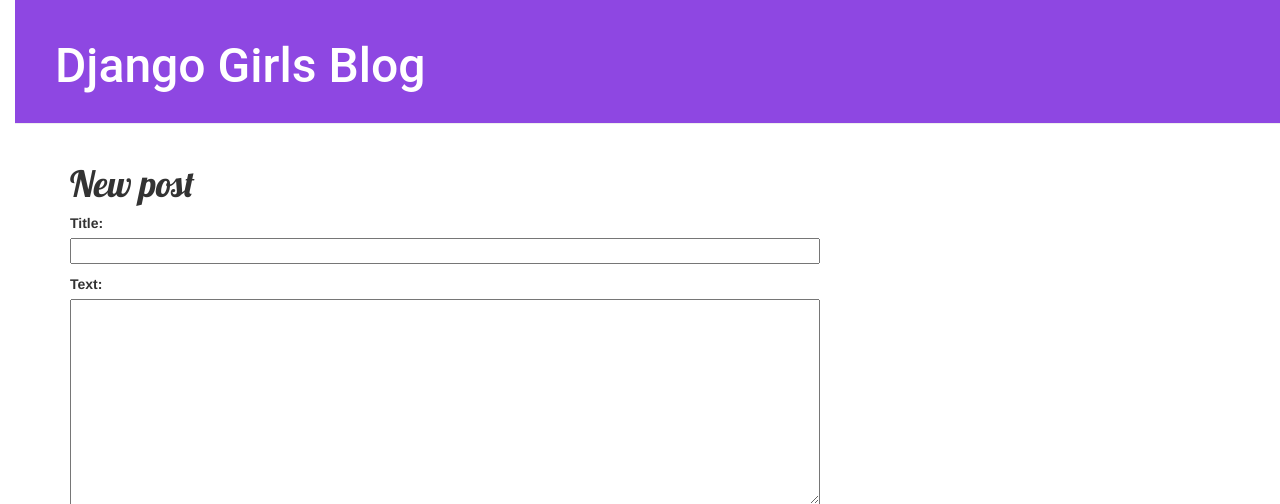
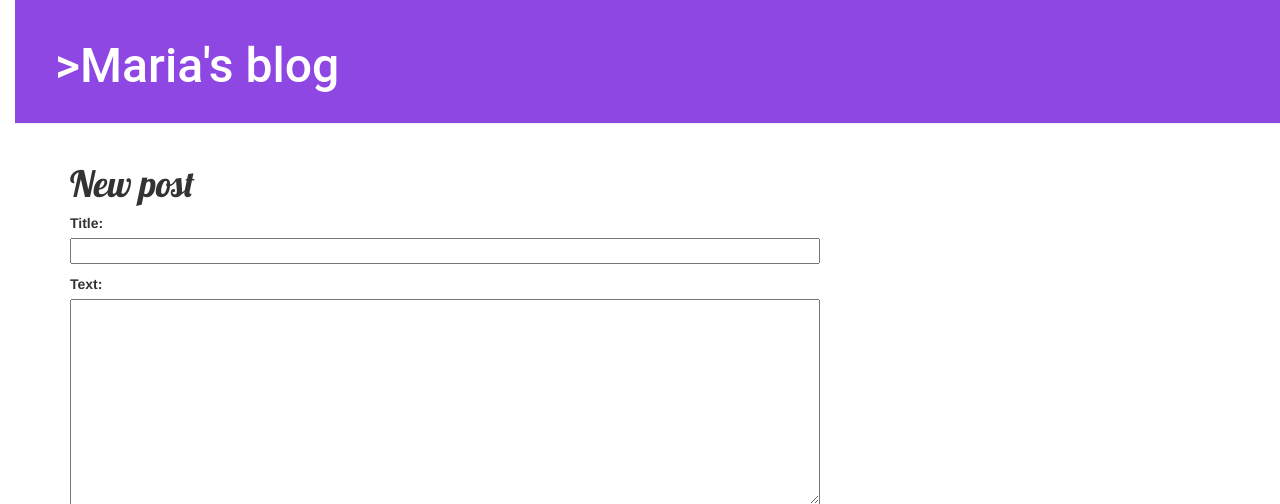
Before and after one commit to Maria1993/my-first-blog, a Django app: page /post/new/ in a window 1280 px wide. Shown: the top 504 px of the page. Run offline with Django 3.2, Linux system fonts and the light colour scheme; some libraries are stand-ins or nearby versions.

Commit message:
Cambie el HTML para la página.

```diff
--- a/blog/templates/blog/base.html
+++ b/blog/templates/blog/base.html
@@ -12,7 +12,7 @@
             {% if user.is_authenticated %}
 				<a href="{% url 'post_new' %}" class="top-menu"><span class="glyphicon glyphicon-plus"></span></a>
 			{% endif %}
-            <h1><a href="/">Django Girls Blog</a></h1>
+            <h1><a href="/">>Maria's blog</a></h1>
         </div>
         <div class="content container">
             <div class="row">
--- a/blog/urls.py
+++ b/blog/urls.py
@@ -5,5 +5,5 @@
     path('', views.post_list, name='post_list'),
     path('post/<int:pk>/', views.post_detail, name='post_detail'),
     path('post/new/', views.post_new, name='post_new'),
+	path('post/<int:pk>/edit/', views.post_edit, name='post_edit'),
 ]
-path('post/<int:pk>/edit/', views.post_edit, name='post_edit'),
```
